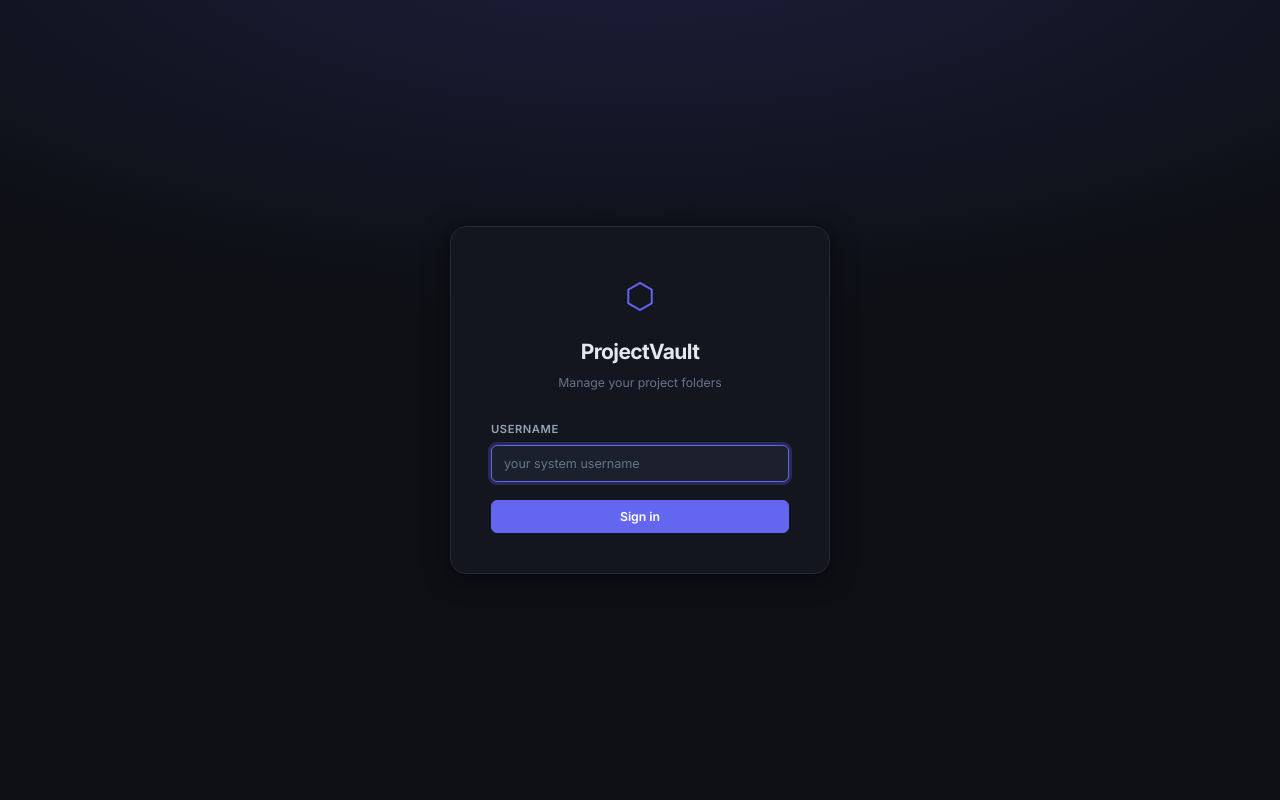
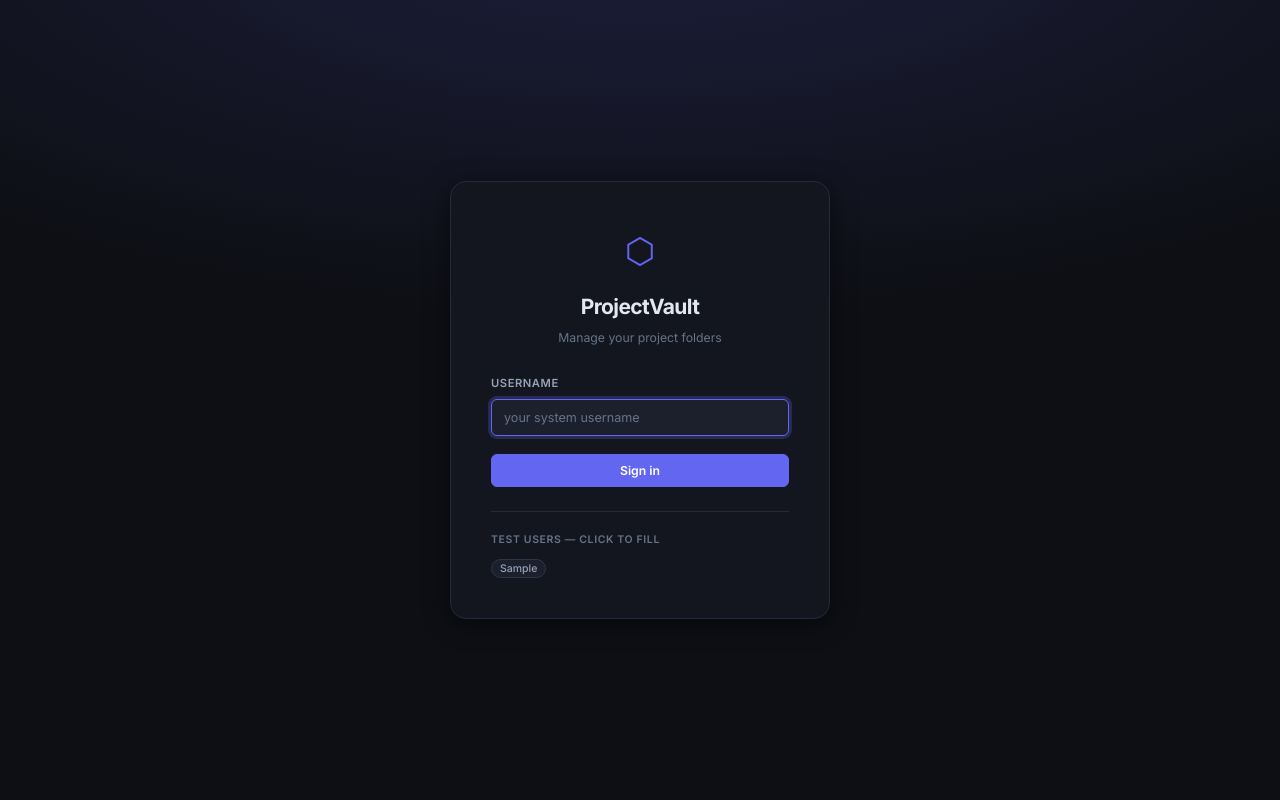
Before and after one commit to dirkpetersen/project-folder-mgmt, a FastAPI app: template app/templates/login.html in a window 1280 px wide. Run offline with FastAPI, Linux system fonts and the light colour scheme; the template is opened without the code that fills it: most values are stand-ins (such as "Sample title", 1, 10 or a date in 2020).

Commit message:
Show available test users as clickable chips on login
The login page now lists the bootstrapped test users (the ones that actually
exist on the system) as chips that fill the username field on click, so it's
clear who you can sign in as.

Co-Authored-By: Claude Opus 4.8 <noreply@anthropic.com>

```diff
--- a/app/main.py
+++ b/app/main.py
@@ -17,6 +17,7 @@ from app.projects import (
     validate_subfolder_name,
 )
 from app.system import (
+    TEST_USERS,
     create_project,
     create_subfolder,
     delete_project,
@@ -65,7 +66,11 @@ def require_manager(request: Request, project_name: str):
 
 @app.get("/login", response_class=HTMLResponse)
 async def login_page(request: Request, error: str = ""):
-    return templates.TemplateResponse(request, "login.html", {"error": error})
+    available = [u for u in TEST_USERS if user_exists(u)]
+    return templates.TemplateResponse(request, "login.html", {
+        "error": error,
+        "available_users": available,
+    })
 
 
 @app.post("/login")
--- a/app/static/css/app.css
+++ b/app/static/css/app.css
@@ -461,6 +461,32 @@ code {
 }
 .auth-form { text-align: left; }
 
+.auth-users {
+  margin-top: 24px;
+  padding-top: 20px;
+  border-top: 1px solid var(--border);
+  text-align: left;
+}
+.auth-users-label {
+  font-size: 0.75rem;
+  font-weight: 600;
+  color: var(--text-3);
+  text-transform: uppercase;
+  letter-spacing: 0.06em;
+  margin-bottom: 10px;
+}
+.auth-users-chips { gap: 6px; }
+.chip-user {
+  cursor: pointer;
+  font-family: var(--font);
+  transition: all 0.15s ease;
+}
+.chip-user:hover {
+  background: rgba(99,102,241,0.15);
+  border-color: var(--accent);
+  color: #c7d2fe;
+}
+
 /* ─── Empty state ───────────────────────────────────────────────────── */
 .empty-state {
   text-align: center;
--- a/app/templates/login.html
+++ b/app/templates/login.html
@@ -26,6 +26,25 @@
       </div>
       <button type="submit" class="btn btn-primary btn-full">Sign in</button>
     </form>
+
+    {% if available_users %}
+    <div class="auth-users">
+      <p class="auth-users-label">Test users — click to fill</p>
+      <div class="chip-list auth-users-chips">
+        {% for u in available_users %}
+        <button type="button" class="chip chip-user" onclick="fillUser('{{ u }}')">{{ u }}</button>
+        {% endfor %}
+      </div>
+    </div>
+    {% endif %}
   </div>
 </div>
+
+<script>
+  function fillUser(name) {
+    const input = document.getElementById('username');
+    input.value = name;
+    input.focus();
+  }
+</script>
 {% endblock %}
```
